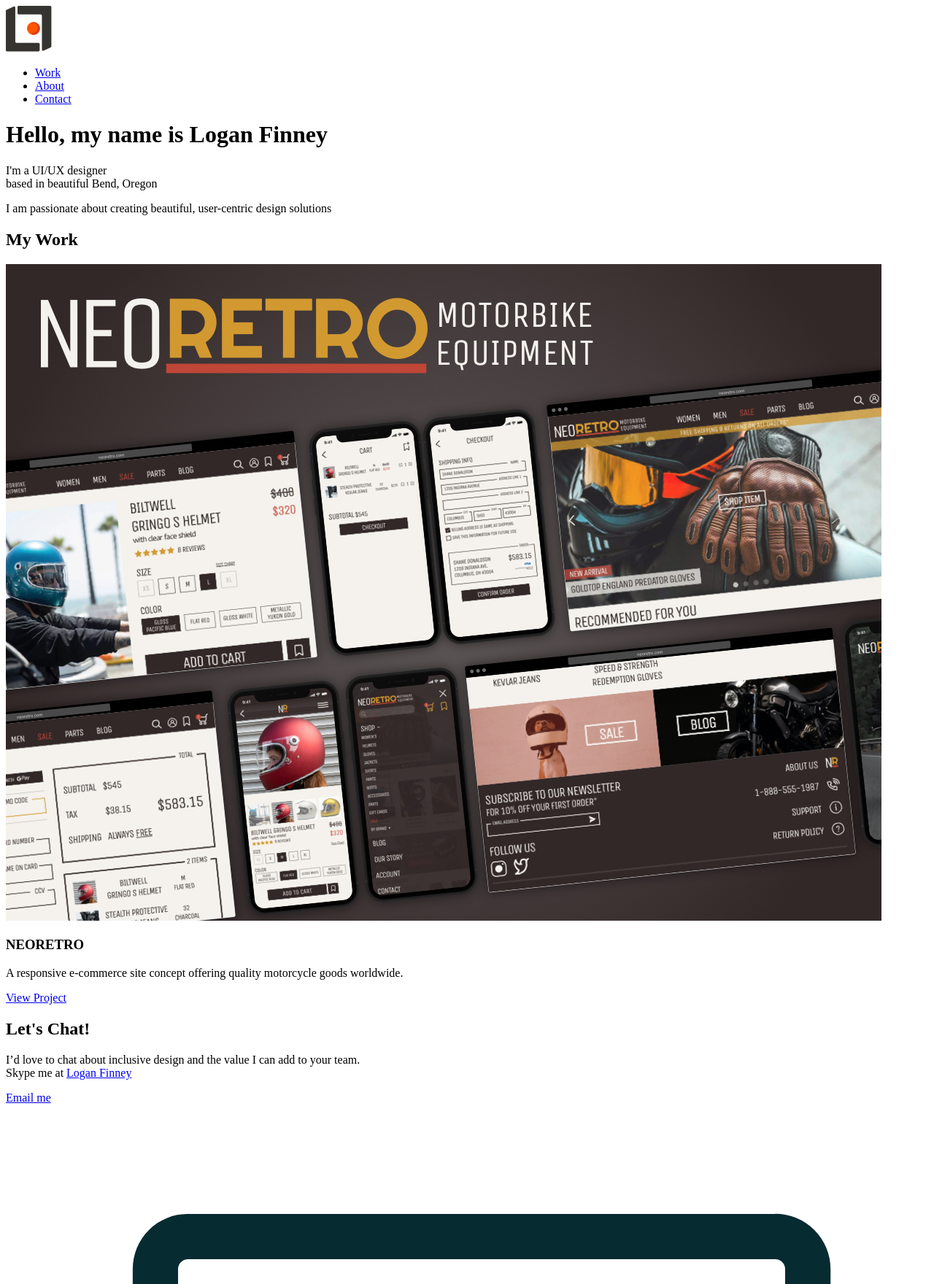
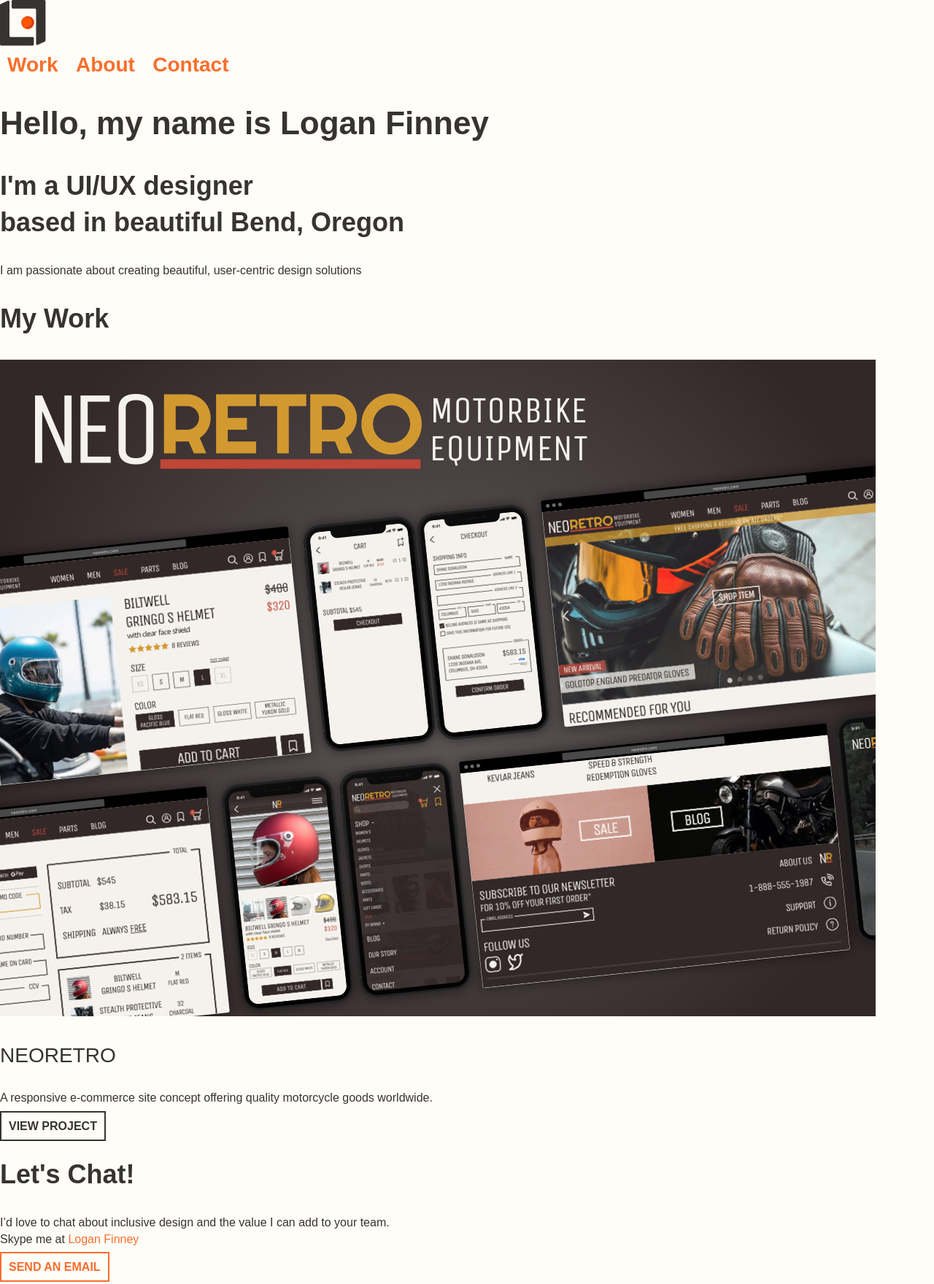
Before and after one commit to loganmfinney/portfolio-site, a plain HTML site: page index.html in a window 1280 px wide. Shown: the top 1760 px of the page at 73% size. Drawn offline with nearby package versions, Linux system fonts and the light colour scheme.

Commit message:
new css changes

```diff
--- /dev/null
+++ b/css/style.css
@@ -0,0 +1,112 @@
+body {
+  background-color: #fffdf7;
+  font-family: 'Overpass', sans-serif;
+  font-size: 16px;
+  /* Sets the font size to 16px */
+  font-weight: 400;
+  /* Sets the font weight to 300 */
+  line-height: 1.4;
+  /* Sets the line-height to 1.6 * the font-size */
+  color: #363430;
+}
+
+h1, h2, h3, h4 {
+  line-height: 1.4;
+}
+
+h1 {
+  font-size: 2.75em;
+  font-weight: 700;
+}
+
+h2 {
+  font-size: 2.25em;
+  font-weight: 700;
+}
+
+h3 {
+  font-size: 1.75em;
+  font-weight: 400;
+}
+
+h4 {
+  font-size: 1.35em;
+  font-weight: 400;
+}
+}
+
+/* image width */
+img {
+  width: 100%;
+}
+
+.button {
+  background-color: #transparent;
+  color: #363430;
+  /* needed to override the default link color */
+  font-weight: 700;
+  padding: 10px;
+  text-transform: uppercase;
+  border: 2px solid #363430;
+}
+
+.button:hover {
+  background-color: #363430;
+  color: #fffdf7;
+  text-decoration: none;
+}
+
+.button.contact {
+  background-color: #transparent;
+  color: #f96e2c;
+  /* needed to override the default link color */
+  font-weight: 700;
+  padding: 10px;
+  text-transform: uppercase;
+  border: 2px solid #f96e2c;
+}
+
+.button.contact:hover {
+  background-color: #f96e2c;
+  color: #fffdf7;
+  text-decoration: none;
+}
+
+.nav {
+  font-weight: 700;
+  font-size: 28px;
+  padding: 10px;
+}
+
+.nav:hover {
+  font-weight: 700;
+  font-size: 28px;
+  padding: 10px;
+  text-decoration: none;
+}
+
+a {
+  color: #f96e2c;
+  text-decoration: none;
+  /* No underlining */
+}
+
+a:hover {
+  color: #D24A0A;
+  text-decoration: underline;
+
+  /* Underlining when hovering over a link */
+  a:visited {
+    /* visited link */
+    color: #f96e2c;
+  }
+
+  a:focus {
+    color: #d24a0a;
+    text-decoration: underline;
+  }
+
+  a:active {
+    /* selected link */
+    color: #f96e2c;
+  }
--- a/index.html
+++ b/index.html
@@ -3,8 +3,11 @@
 
 <head>
   <meta charset="utf-8">
+  <meta name="viewport" content="width=device-width, initial-scale=1">
   <title>LoganFinney UI/UX design portfolio</title>
   <link href="img/favicon.ico" rel="shortcut icon">
+  <link rel="stylesheet" type="text/css" href="https://cdnjs.cloudflare.com/ajax/libs/normalize/8.0.0/normalize.min.css">
+  <link rel="stylesheet" type="text/css" href="css/style.css">
 </head>
 
 <body>
@@ -35,11 +38,11 @@
         </g>
       </svg>
       <nav>
-        <ul>
-          <li><a href="index.html">Work</a></li>
-          <li><a href="about.html">About</a></li>
-          <li><a href="#contact">Contact</a></li>
-        </ul>
+
+        <a href="index.html" class="nav">Work</a>
+        <a href="about.html" class="nav">About</a>
+        <a href="#contact" class="nav">Contact</a>
+
       </nav>
     </div>
   </header>
@@ -47,7 +50,7 @@
     <div>
       <div>
         <h1>Hello, my name is Logan Finney</h1>
-        <span>I'm a UI/UX designer<br>based in beautiful Bend, Oregon</br></span>
+        <h2>I'm a UI/UX designer<br>based in beautiful Bend, Oregon</br></h2>
         <p>I am passionate about creating beautiful, user-centric design solutions</p>
       </div>
     </div>
@@ -63,7 +66,7 @@
               </picture>
               <h3>NEORETRO</h3>
               <p>A responsive e-commerce site concept offering quality motorcycle goods worldwide.</p>
-              <a href="neoretro.html">View Project</a>
+              <a href="neoretro.html" class="button">View Project</a>
             </div>
           </div>
         </div>
@@ -77,11 +80,11 @@
         I’d love to chat about inclusive design and the value I can add to your team. <br>Skype me at <a href="skype:Logan Finney">Logan Finney</a></br>
       </p>
       <div>
-        <a href="mailto:loganmfinney@gmail.com">Email me</a>
+        <a href="mailto:loganmfinney@gmail.com" class="button contact">Send an Email</a>
       </div>
       <div>
         <ul>
-          <li><a href="http://linkedin.com/in/logan-finney" target="_blank">
+          <li><a href="http://linkedin.com/in/logan-finney" target="_blank"></a>
             <svg data-name="Layer 1" id="Layer_1" viewBox="0 0 128 128" xmlns="http://www.w3.org/2000/svg">
               <defs>
                 <style>
```
Also changed, not shown: about.html (+10 -9 lines), neoretro.html (+16 -10 lines). Lines whose indentation alone changed are shown as unchanged.
